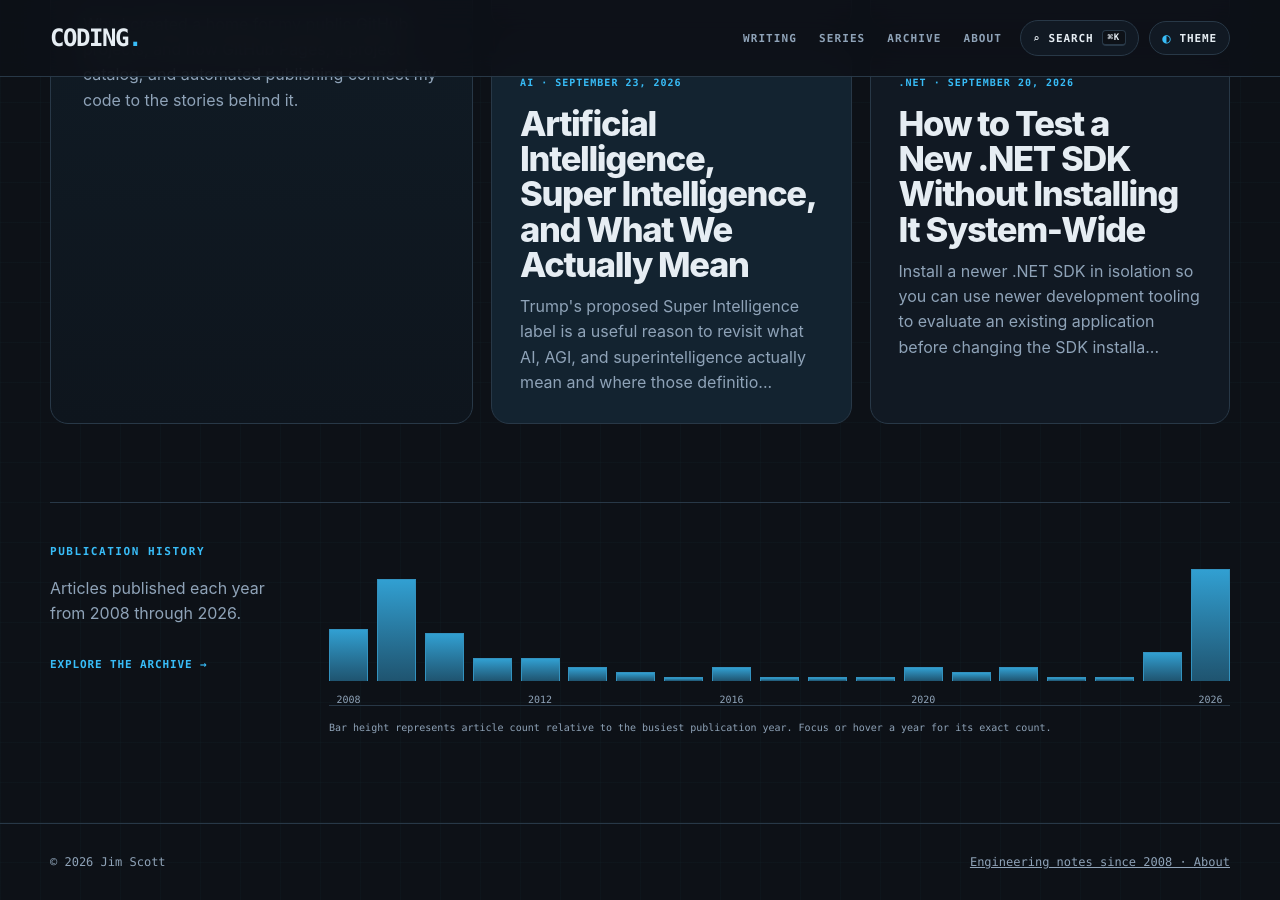
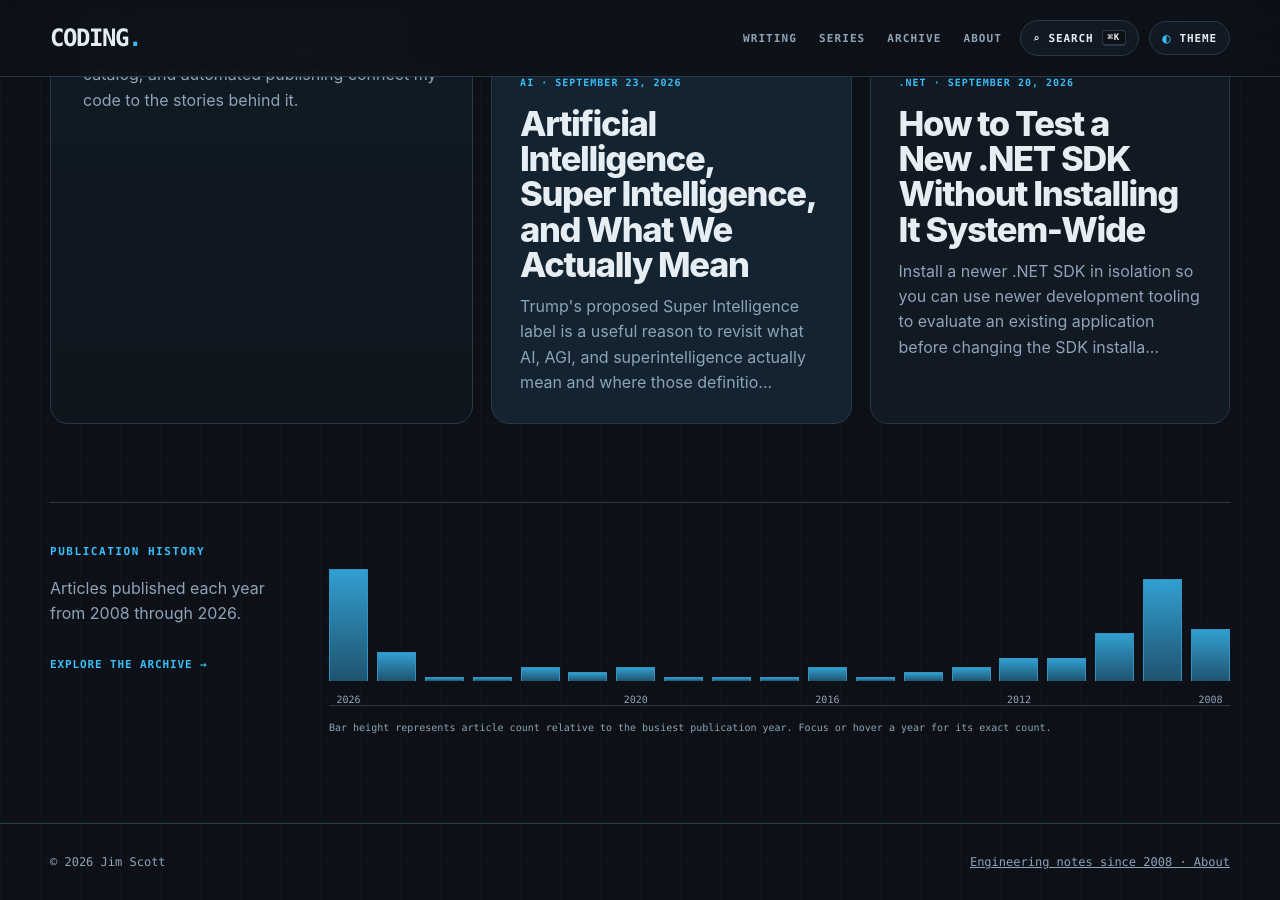
Before and after one commit to infoconex/coding-blog, a Jekyll site: the page built from index.html, in a window 1280 px wide and 900 px high, scrolled down 1658 px. Built offline with Jekyll 4.4.1, drawn with Linux system fonts in a browser that asks for light colours.

Commit message:
Show newest publication years first in homepage timeline

```diff
--- a/index.html
+++ b/index.html
@@ -93,7 +93,7 @@ stylesheet: /assets/css/home.css
     </div>
     <div class="home-history-graph" role="group" aria-label="Number of published articles by year">
       <div class="home-history-graph__plot" style="--year-columns:{{ archive_years }}">
-        {% for graph_year in (earliest_year..current_year) %}
+        {% for graph_year in (earliest_year..current_year) reversed %}
           {% assign year_count = 0 %}
           {% for post in post_pages %}
             {% assign post_year = post.date | date: "%Y" | plus: 0 %}
```
